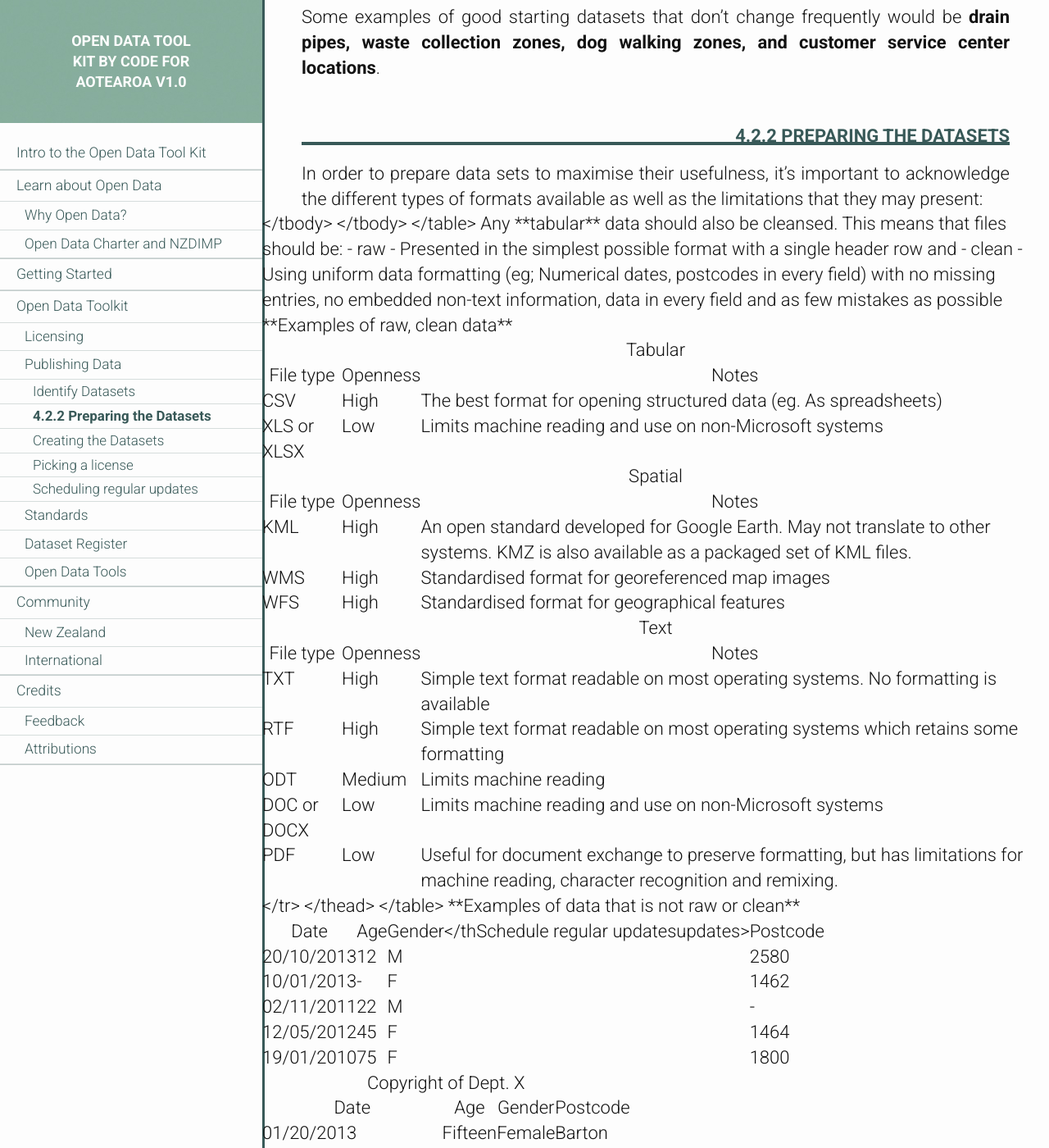
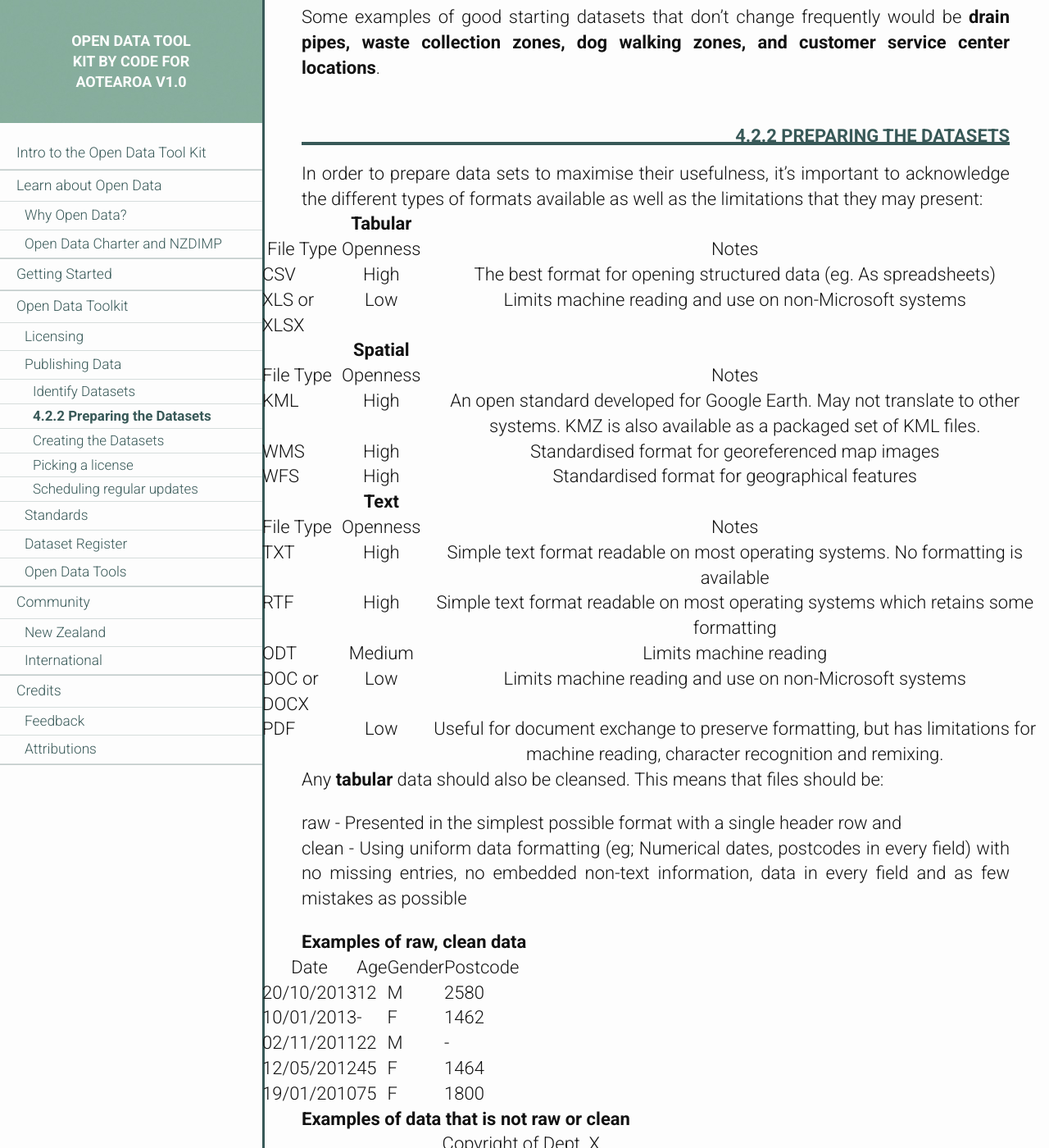
Before and after one commit to codeforaotearoa/opendata-toolkit, a Jekyll site: the page docs/index.html, which Jekyll copies as it is, in a window 1280 px wide and 1400 px high, scrolled down 8411 px. Shown: the whole window at 82% size. Built offline with Jekyll 4.4.1, drawn with Linux system fonts in a browser that asks for light colours.

Commit message:
Converted tables to markdown tables

```diff
--- a/docs/index.html
+++ b/docs/index.html
@@ -456,102 +456,115 @@ The focus of this guide will be generic, easily uploadable datasets such as PDFs
 
             <p>In order to prepare data sets to maximise their usefulness, it’s important to acknowledge the different types of formats available as well as the limitations that they may present:</p>
 
-<table border="1">
+<table>
   <thead>
-    <th colspan="3">Tabular</th>
     <tr>
-      <th>File type</th>
-      <th>Openness</th>
-      <th>Notes</th>
+      <th> </th>
+      <th style="text-align: center"><strong>Tabular</strong></th>
+      <th style="text-align: center"> </th>
+    </tr>
+    <tr>
+      <th>File Type</th>
+      <th style="text-align: center">Openness</th>
+      <th style="text-align: center">Notes</th>
     </tr>
   </thead>
   <tbody>
     <tr>
       <td>CSV</td>
-      <td>High</td>
-      <td>The best format for opening structured data (eg. As spreadsheets)</td>
+      <td style="text-align: center">High</td>
+      <td style="text-align: center">The best format for opening structured data (eg. As spreadsheets)</td>
     </tr>
     <tr>
       <td>XLS or XLSX</td>
-      <td>Low</td>
-      <td>Limits machine reading and use on non-Microsoft systems</td>
-  &lt;/tbody&gt;
-  <thead>
-    <th colspan="3">Spatial</th>
+      <td style="text-align: center">Low</td>
+      <td style="text-align: center">Limits machine reading and use on non-Microsoft systems</td>
+    </tr>
     <tr>
-      <th>File type</th>
-      <th>Openness</th>
-      <th>Notes</th>
+      <td> </td>
+      <td style="text-align: center"><strong>Spatial</strong></td>
+      <td style="text-align: center"> </td>
     </tr>
-  </thead>
+    <tr>
+      <td>File Type</td>
+      <td style="text-align: center">Openness</td>
+      <td style="text-align: center">Notes</td>
+    </tr>
+  </tbody>
   <tbody>
     <tr>
       <td>KML</td>
-      <td>High</td>
-      <td>An open standard developed for Google Earth. May not translate to other systems. KMZ is also available as a packaged set of KML files.</td>
+      <td style="text-align: center">High</td>
+      <td style="text-align: center">An open standard developed for Google Earth. May not translate to other systems. KMZ is also available as a packaged set of KML files.</td>
     </tr>
     <tr>
       <td>WMS</td>
-      <td>High</td>
-      <td>Standardised format for georeferenced map images</td>
+      <td style="text-align: center">High</td>
+      <td style="text-align: center">Standardised format for georeferenced map images</td>
     </tr>
     <tr>
       <td>WFS</td>
-      <td>High</td>
-      <td>Standardised format for geographical features</td>
+      <td style="text-align: center">High</td>
+      <td style="text-align: center">Standardised format for geographical features</td>
+    </tr>
+    <tr>
+      <td> </td>
+      <td style="text-align: center"><strong>Text</strong></td>
+      <td style="text-align: center"> </td>
+    </tr>
+    <tr>
+      <td>File Type</td>
+      <td style="text-align: center">Openness</td>
+      <td style="text-align: center">Notes</td>
     </tr>
   </tbody>
-  <thead>
-    <th colspan="3">Text</th>
-    <tr>
-      <th>File type</th>
-      <th>Openness</th>
-      <th>Notes</th>
-    </tr>
-  </thead>
   <tbody>
     <tr>
       <td>TXT</td>
-      <td>High</td>
-      <td>Simple text format readable on most operating systems. No formatting is available</td>
+      <td style="text-align: center">High</td>
+      <td style="text-align: center">Simple text format readable on most operating systems. No formatting is available</td>
     </tr>
     <tr>
       <td>RTF</td>
-      <td>High</td>
-      <td>Simple text format readable on most operating systems which retains some formatting</td>
+      <td style="text-align: center">High</td>
+      <td style="text-align: center">Simple text format readable on most operating systems which retains some formatting</td>
     </tr>
     <tr>
       <td>ODT</td>
-      <td>Medium</td>
-      <td>Limits machine reading</td>
+      <td style="text-align: center">Medium</td>
+      <td style="text-align: center">Limits machine reading</td>
     </tr>
     <tr>
       <td>DOC or DOCX</td>
-      <td>Low</td>
-      <td>Limits machine reading and use on non-Microsoft systems</td>
+      <td style="text-align: center">Low</td>
+      <td style="text-align: center">Limits machine reading and use on non-Microsoft systems</td>
     </tr>
     <tr>
       <td>PDF</td>
-      <td>Low</td>
-      <td>Useful for document exchange to preserve formatting, but has limitations for machine reading, character recognition and remixing.</td>
-  &lt;/tbody&gt;
-&lt;/table&gt;
+      <td style="text-align: center">Low</td>
+      <td style="text-align: center">Useful for document exchange to preserve formatting, but has limitations for machine reading, character recognition and remixing.</td>
+    </tr>
+  </tbody>
+</table>
 
-Any **tabular** data should also be cleansed. This means that files should be:
+<p>Any <strong>tabular</strong> data should also be cleansed. This means that files should be:</p>
 
-  - raw - Presented in the simplest possible format with a single header row and
-  - clean - Using uniform data formatting (eg; Numerical dates, postcodes in every field) with no missing entries, no embedded non-text information, data in every field and as few mistakes as possible
+<ul>
+  <li>raw - Presented in the simplest possible format with a single header row and</li>
+  <li>clean - Using uniform data formatting (eg; Numerical dates, postcodes in every field) with no missing entries, no embedded non-text information, data in every field and as few mistakes as possible</li>
+</ul>
 
-**Examples of raw, clean data**
+<p><strong>Examples of raw, clean data</strong></p>
+
 <table>
   <thead>
     <tr>
       <th>Date</th>
       <th>Age</th>
-      <th>Gender&lt;/thSchedule regular updatesupdates&gt;
+      <th>Gender</th>
       <th>Postcode</th>
-    &lt;/tr&gt;
-  &lt;/thead&gt;
+    </tr>
+  </thead>
   <tbody>
     <tr>
       <td>20/10/2013</td>
@@ -584,14 +597,17 @@ Any **tabular** data should also be cleansed. This means that files should be:
       <td>1800</td>
     </tr>
   </tbody>
-&lt;/table&gt;
+</table>
 
-**Examples of data that is not raw or clean**
+<p><strong>Examples of data that is not raw or clean</strong></p>
 
 <table>
   <thead>
     <tr>
-      <th colspan="4">Copyright of Dept. X</th>
+      <th> </th>
+      <th>Copyright of Dept. X</th>
+      <th> </th>
+      <th> </th>
     </tr>
     <tr>
       <th>Date</th>
@@ -615,25 +631,24 @@ Any **tabular** data should also be cleansed. This means that files should be:
     </tr>
     <tr>
       <td>02/11/2011</td>
-      <td>xx</td>
+      <td>xx*</td>
       <td>Male</td>
       <td>3652</td>
     </tr>
     <tr>
       <td>12/05/2012</td>
-      <td>45*</td>
+      <td>45</td>
       <td>F</td>
       <td>1464</td>
     </tr>
     <tr>
       <td>* Footnote Information</td>
-      <td></td>
-      <td></td>
-      <td></td>
+      <td> </td>
+      <td> </td>
+      <td> </td>
     </tr>
   </tbody>
 </table>
-</th></tr></thead></table></tr></tbody></tr></tbody></table>
 
         </section>
 
```
Also changed, not shown: _entries/04 Toolkit/Publishing Data/prepping-datasets.md (+35 -167 lines).
